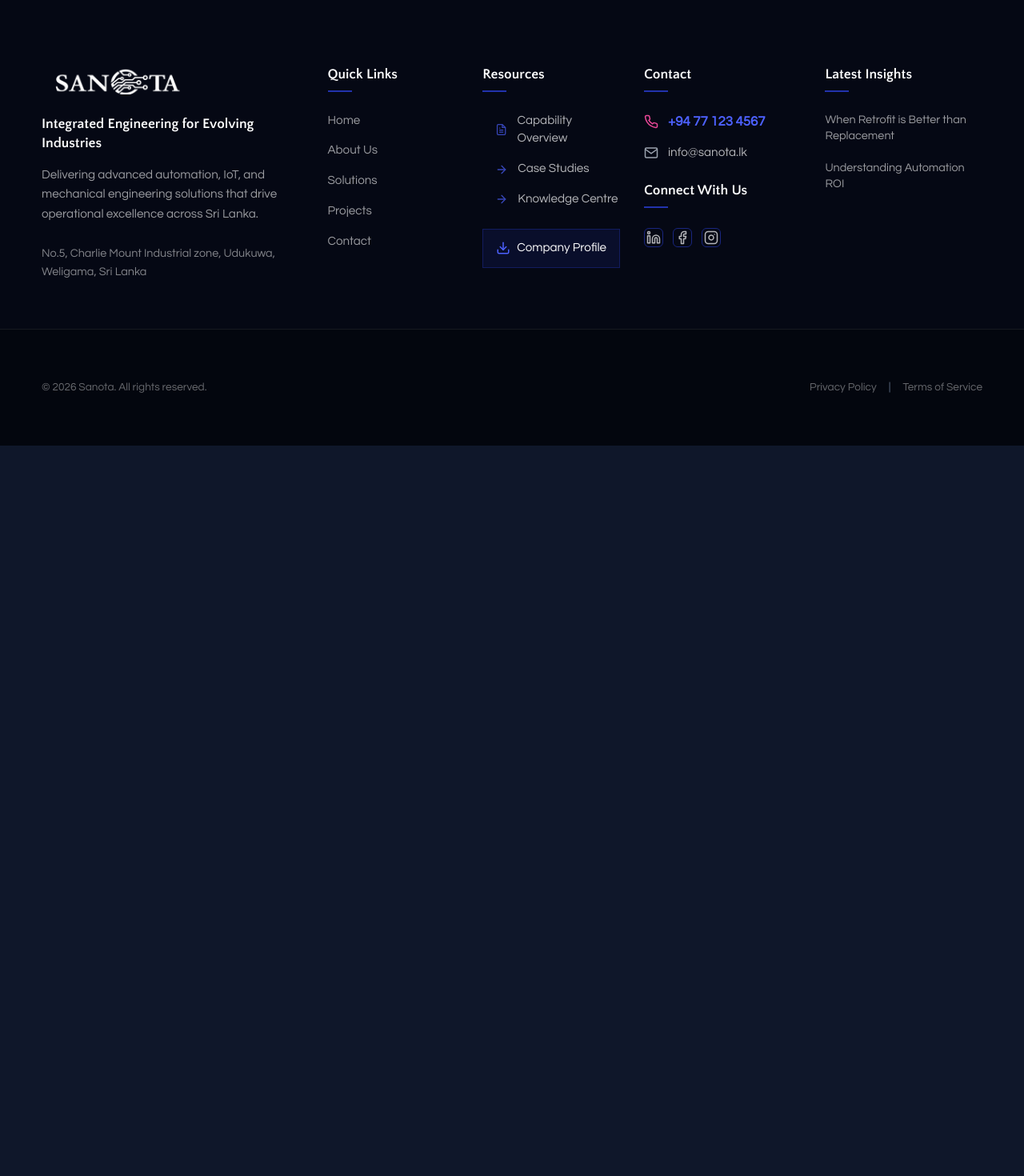
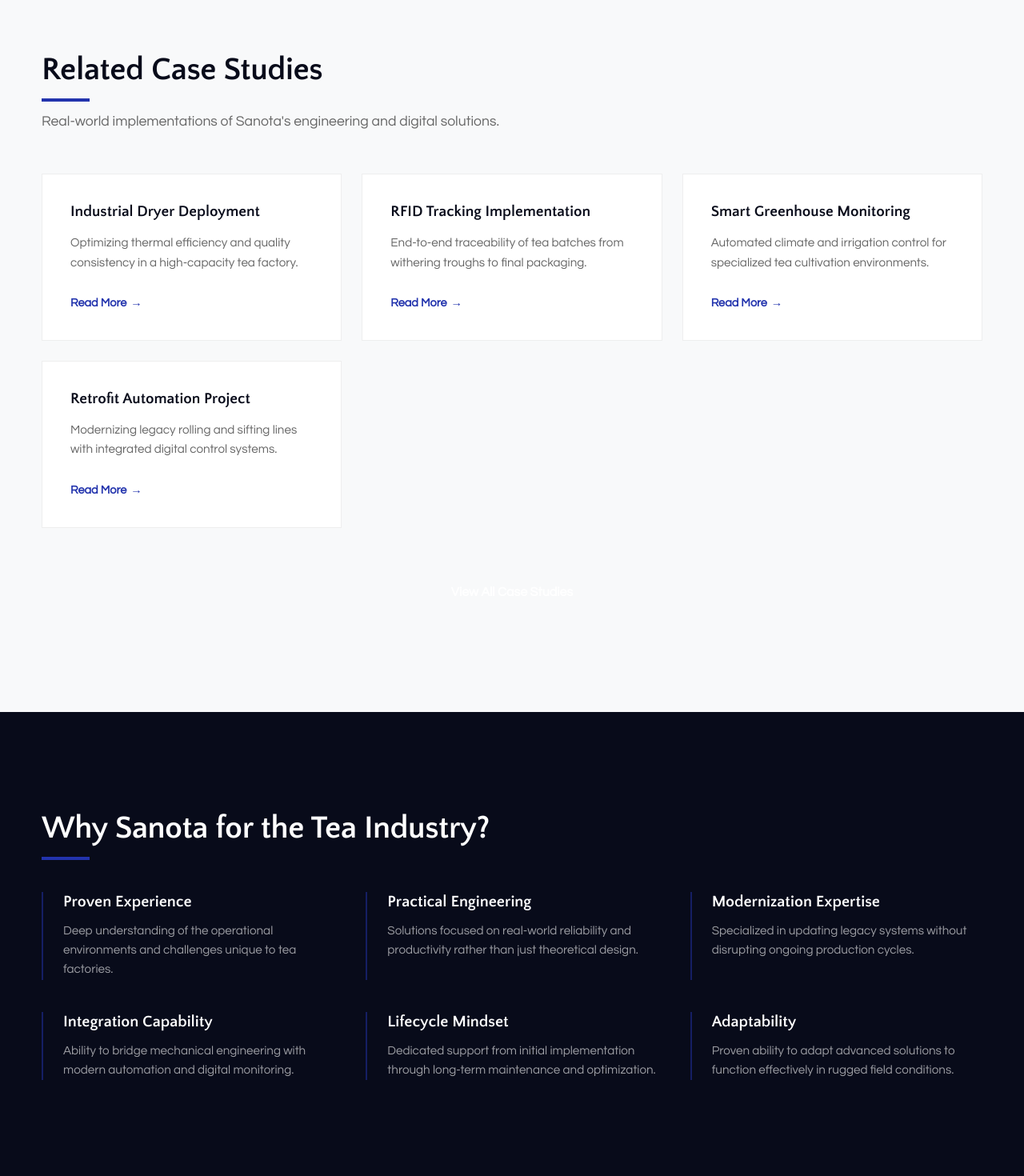
Before and after one commit to Knoweb/sanota-site, a React (Vite) app: page /industries/tea in a window 1280 px wide. Shown: the part 5980-7450 px from the top of the page at 80% size. Before the commit the page ends 6537 px from the top, so only its background shows below. Built offline with nearby package versions, Linux system fonts and the light colour scheme.

Commit message:
Feat: Implement Case Studies and Why Sanota sections for Tea Industry page

```diff
--- a/src/pages/TeaIndustry/TeaIndustry.css
+++ b/src/pages/TeaIndustry/TeaIndustry.css
@@ -582,3 +582,98 @@
 .tea-product-link:hover::after {
     transform: translateX(5px);
 }
+
+/* --- Case Studies Section --- */
+.tea-case-studies-section {
+    padding: 120px 0;
+    background-color: #f8f9fa;
+}
+
+.tea-case-grid {
+    display: grid;
+    grid-template-columns: repeat(auto-fit, minmax(280px, 1fr));
+    gap: 25px;
+    margin-bottom: 50px;
+}
+
+.tea-case-card {
+    background: #fff;
+    padding: 35px;
+    border: 1px solid #eee;
+    transition: all 0.3s ease;
+    display: flex;
+    flex-direction: column;
+    justify-content: space-between;
+    border-radius: 0;
+}
+
+.tea-case-card:hover {
+    border-color: #2233AD;
+    transform: translateY(-5px);
+    box-shadow: 0 10px 30px rgba(0, 0, 0, 0.05);
+}
+
+.tea-case-title {
+    font-size: 1.2rem;
+    font-weight: 600;
+    color: #080b1a;
+    margin-bottom: 15px;
+}
+
+.tea-case-desc {
+    font-size: 0.95rem;
+    color: #666;
+    line-height: 1.6;
+    margin-bottom: 25px;
+}
+
+.tea-case-link {
+    color: #2233AD;
+    font-weight: 600;
+    text-decoration: none;
+    font-size: 0.9rem;
+    display: inline-flex;
+    align-items: center;
+    gap: 5px;
+}
+
+.tea-case-link::after {
+    content: '→';
+}
+
+.tea-case-footer {
+    text-align: center;
+}
+
+/* --- Why Sanota Section --- */
+.tea-why-section {
+    padding: 120px 0;
+    background-color: #080b1a;
+    color: #fff;
+}
+
+.tea-why-grid {
+    display: grid;
+    grid-template-columns: repeat(auto-fit, minmax(300px, 1fr));
+    gap: 40px;
+    margin-top: 40px;
+}
+
+.tea-why-item {
+    border-left: 2px solid rgba(34, 51, 173, 0.5);
+    padding-left: 25px;
+}
+
+.tea-why-item-title {
+    font-size: 1.25rem;
+    font-weight: 600;
+    color: #fff;
+    margin-bottom: 12px;
+}
+
+.tea-why-item-desc {
+    font-size: 0.95rem;
+    color: rgba(255, 255, 255, 0.6);
+    line-height: 1.6;
+    margin: 0;
+}
--- a/src/pages/TeaIndustry/TeaIndustry.jsx
+++ b/src/pages/TeaIndustry/TeaIndustry.jsx
@@ -210,6 +210,63 @@
                     </div>
                 </div>
             </section>
+
+            {/* 8. RELATED CASE STUDIES */}
+            <section className="tea-case-studies-section">
+                <div className="container">
+                    <div className="tea-section-header">
+                        <h2 className="tea-section-title">Related Case Studies</h2>
+                        <p className="tea-section-subtitle">Real-world implementations of Sanota's engineering and digital solutions.</p>
+                    </div>
+                    <div className="tea-case-grid">
+                        {[
+                            { title: "Industrial Dryer Deployment", desc: "Optimizing thermal efficiency and quality consistency in a high-capacity tea factory." },
+                            { title: "RFID Tracking Implementation", desc: "End-to-end traceability of tea batches from withering troughs to final packaging." },
+                            { title: "Smart Greenhouse Monitoring", desc: "Automated climate and irrigation control for specialized tea cultivation environments." },
+                            { title: "Retrofit Automation Project", desc: "Modernizing legacy rolling and sifting lines with integrated digital control systems." }
+                        ].map((item, index) => (
+                            <div className="tea-case-card" key={index}>
+                                <div className="tea-case-content">
+                                    <h3 className="tea-case-title">{item.title}</h3>
+                                    <p className="tea-case-desc">{item.desc}</p>
+                                    <Link to="/case-studies" className="tea-case-link">Read More</Link>
+                                </div>
+                            </div>
+                        ))}
+                    </div>
+                    <div className="tea-case-footer">
+                        <Link to="/case-studies" className="btn btn-secondary-outline tea-btn-secondary">
+                            View All Case Studies
+                        </Link>
+                    </div>
+                </div>
+            </section>
+
+            {/* 9. WHY SANOTA FOR THIS INDUSTRY */}
+            <section className="tea-why-section">
+                <div className="container">
+                    <div className="tea-why-wrapper">
+                        <div className="tea-why-content">
+                            <h2 className="tea-section-title light">Why Sanota for the Tea Industry?</h2>
+                            <div className="tea-why-grid">
+                                {[
+                                    { title: "Proven Experience", desc: "Deep understanding of the operational environments and challenges unique to tea factories." },
+                                    { title: "Practical Engineering", desc: "Solutions focused on real-world reliability and productivity rather than just theoretical design." },
+                                    { title: "Modernization Expertise", desc: "Specialized in updating legacy systems without disrupting ongoing production cycles." },
+                                    { title: "Integration Capability", desc: "Ability to bridge mechanical engineering with modern automation and digital monitoring." },
+                                    { title: "Lifecycle Mindset", desc: "Dedicated support from initial implementation through long-term maintenance and optimization." },
+                                    { title: "Adaptability", desc: "Proven ability to adapt advanced solutions to function effectively in rugged field conditions." }
+                                ].map((item, index) => (
+                                    <div className="tea-why-item" key={index}>
+                                        <h3 className="tea-why-item-title">{item.title}</h3>
+                                        <p className="tea-why-item-desc">{item.desc}</p>
+                                    </div>
+                                ))}
+                            </div>
+                        </div>
+                    </div>
+                </div>
+            </section>
         </div>
     );
 };
```
